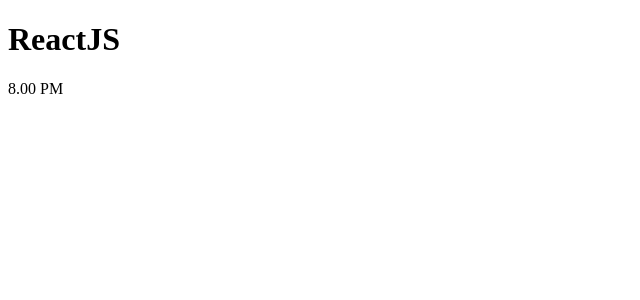
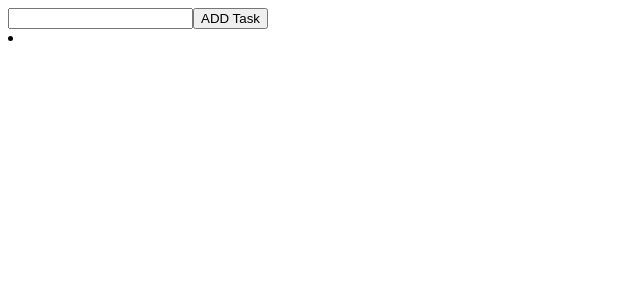
Before and after one commit to dilumharshana/ReactApps, a React (Create React App) app: page / in a window 1280 px wide. Shown: the top 300 px of the page, without its empty margins (0-640 px from the left). Built offline with nearby package versions, Linux system fonts and the light colour scheme.

Commit message:
todo app

```diff
--- a/src/App.js
+++ b/src/App.js
@@ -1,12 +1,11 @@
 import React from 'react';
 import "./App.css";
-import WelcomeNote from './test'
 
 class App extends React.Component {
 
   render() {
     return (
-      <WelcomeNote title="ReactJS"  time="8.00 PM"/>
+      this.props.children
     )
     ;
   }
--- /dev/null
+++ b/src/Todos.jsx
@@ -0,0 +1,11 @@
+import React from 'react';
+
+class Todos extends React.Component {
+    render() {
+        console.log(this.props.task);
+           return <li>{this.props.task}</li>
+
+    }
+}
+
+export default Todos;
--- a/src/index.js
+++ b/src/index.js
@@ -3,12 +3,13 @@
 import reportWebVitals from "./reportWebVitals";
 import App from "./App";
 import { BrowserRouter as Router, Route, Switch } from "react-router-dom";
-import Welcome from "./test";
-// import Test2 from "./test2";
+import Task from './input';
 
 
 ReactDOM.render(
-  <App/>,
+  <App>
+    <Task/>
+  </App>,
   document.getElementById("root")
 );
 
--- a/src/input.jsx
+++ b/src/input.jsx
@@ -1,14 +1,34 @@
-import React from "react";
-// import boil from './test';
+import React from 'react';
+import Todos from './Todos';
 
-class Dialog extends React.Component {
-  constructor(props) {
-    super(props);
-    this.state = {  }
-  }
-  render() {
-    return ( this.props.children ) ;
+class Task extends React.Component{
+
+    constructor(props){
+        super(props);
+
+        this.state = {list:''}
+
+        this.add = this.add.bind(this);
+    }
+
+    add(e){
+
+        const num = this.state.list.length;
+        this.setState({list : e.target.value})
+    }
+
+  render(){
+      return(
+          <div>
+              <form action="">
+                  <input type="text" value={this.state.list} onChange={this.add} />
+                  <input type="submit" value="ADD Task" />
+              </form>
+
+              <Todos task={this.state.list}/>
+          </div>
+      )
   }
 }
 
-export default Dialog;
+export default Task;
--- a/src/test.js
+++ /dev/null
@@ -1,21 +0,0 @@
-import React from "react";
-import Dialog from "./input.jsx";
-
-class WelcomeNote extends React.Component {
-  constructor(props) {
-    super(props);
-  }
-
-  render() {
-    return (
-      <Dialog>
-        <div>
-          <h1>{this.props.title}</h1>
-          <p>{this.props.time}</p>
-        </div>
-      </Dialog>
-    );
-  }
-}
-
-export default WelcomeNote;
```
Also changed, not shown: src/test2.js (deleted, +0 -14 lines).
